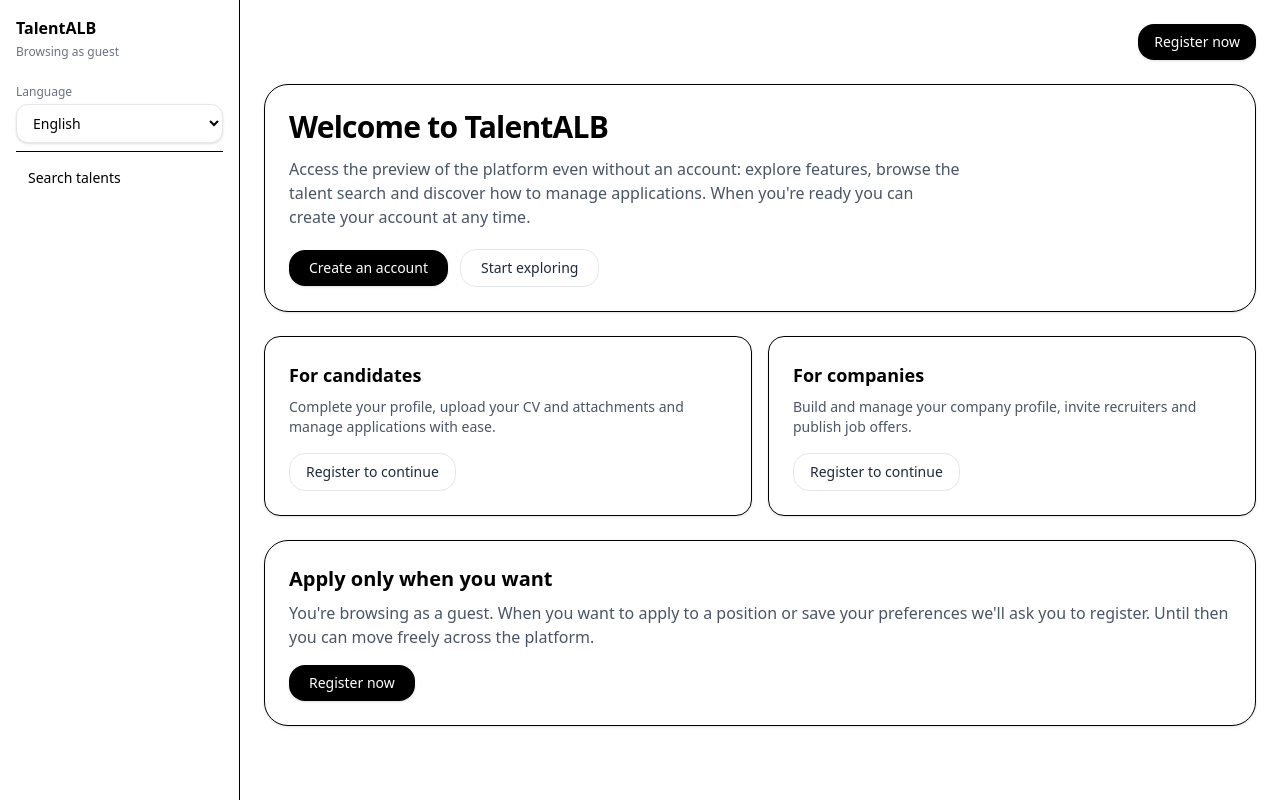
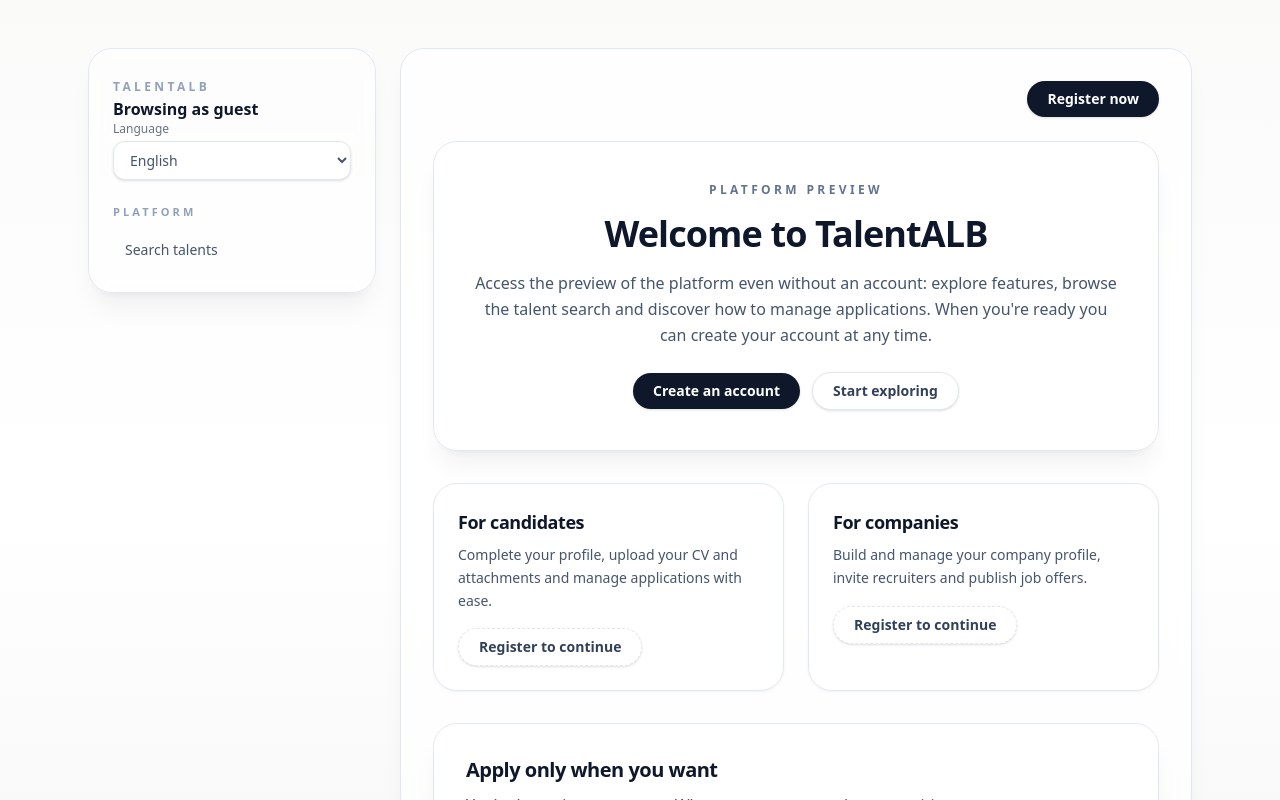
Before and after one commit to Greenlight5am/talent-alb-fe, a React (Vite) app: page /app in a window 1280 px wide. Shown: the top 800 px of the page. Built offline with nearby package versions, Linux system fonts and the light colour scheme.

Commit message:
feat: enhance app shell styling and language controls

```diff
--- a/src/app/features/home/AppLanding.tsx
+++ b/src/app/features/home/AppLanding.tsx
@@ -4,6 +4,11 @@
 
 const DASHBOARD_ROUTE = "/app/me";
 const DEFAULT_ROLE_REDIRECTS = new Set(["CANDIDATE", "EMPLOYER", "ADMIN"]);
+
+const primaryButtonClasses =
+  "inline-flex items-center justify-center rounded-full bg-slate-900 px-5 py-2 text-sm font-semibold text-white shadow-sm transition-transform duration-150 hover:-translate-y-0.5 hover:bg-slate-800";
+const secondaryButtonClasses =
+  "inline-flex items-center justify-center rounded-full border border-slate-200 bg-white px-5 py-2 text-sm font-semibold text-slate-700 shadow-sm transition-transform duration-150 hover:-translate-y-0.5 hover:bg-slate-50";
 
 export default function AppLanding() {
   const { account } = useSession();
@@ -16,27 +21,26 @@
   }
 
   return (
-    <div className="space-y-6">
-      <section className="rounded-3xl border bg-white p-6 shadow-sm">
-        <h1 className="text-3xl font-semibold tracking-tight">{t("landing.welcomeTitle")}</h1>
-        <p className="mt-3 max-w-2xl text-gray-600">{t("landing.welcomeDescription")}</p>
-        <div className="mt-5 flex flex-wrap items-center gap-3">
-          <Link
-            to="/auth/signup"
-            className="rounded-2xl bg-black px-5 py-2 text-sm font-medium text-white shadow transition hover:bg-black/90"
-          >
+    <div className="space-y-8 text-slate-900">
+      <section className="rounded-3xl border border-slate-200 bg-white/80 px-6 py-10 text-center shadow-xl shadow-slate-900/5 backdrop-blur supports-[backdrop-filter]:bg-white/70 sm:px-10">
+        <p className="text-xs font-semibold uppercase tracking-[0.28em] text-slate-500">
+          {t("landing.eyebrow")}
+        </p>
+        <h1 className="mt-4 text-3xl font-semibold tracking-tight sm:text-4xl">{t("landing.welcomeTitle")}</h1>
+        <p className="mt-4 mx-auto max-w-2xl text-sm leading-relaxed text-slate-600 sm:text-base">
+          {t("landing.welcomeDescription")}
+        </p>
+        <div className="mt-6 flex flex-wrap items-center justify-center gap-3">
+          <Link to="/auth/signup" className={primaryButtonClasses}>
             {t("common.actions.createAccount")}
           </Link>
-          <Link
-            to="/app/search"
-            className="rounded-2xl border border-gray-200 px-5 py-2 text-sm font-medium text-gray-800 hover:bg-gray-50"
-          >
+          <Link to="/app/search" className={secondaryButtonClasses}>
             {t("common.actions.explore")}
           </Link>
         </div>
       </section>
 
-      <section className="grid gap-4 md:grid-cols-2">
+      <section className="grid gap-6 md:grid-cols-2">
         <FeatureCard
           title={t("landing.candidates.title")}
           description={t("landing.candidates.description")}
@@ -55,13 +59,12 @@
         />
       </section>
 
-      <section className="rounded-3xl border bg-white p-6 shadow-sm">
-        <h2 className="text-xl font-semibold">{t("landing.guest.title")}</h2>
-        <p className="mt-2 text-gray-600">{t("landing.guest.description")}</p>
-        <Link
-          to="/auth/signup"
-          className="mt-4 inline-flex rounded-2xl bg-black px-5 py-2 text-sm font-medium text-white shadow transition hover:bg-black/90"
-        >
+      <section className="rounded-3xl border border-slate-200 bg-white/80 px-6 py-8 shadow-xl shadow-slate-900/5 backdrop-blur supports-[backdrop-filter]:bg-white/70 sm:px-8">
+        <h2 className="text-xl font-semibold tracking-tight">{t("landing.guest.title")}</h2>
+        <p className="mt-2 max-w-2xl text-sm leading-relaxed text-slate-600 sm:text-base">
+          {t("landing.guest.description")}
+        </p>
+        <Link to="/auth/signup" className={`${primaryButtonClasses} mt-4 w-fit`}>
           {t("common.actions.registerNow")}
         </Link>
       </section>
@@ -85,12 +88,14 @@
   disabled?: boolean;
 }) {
   return (
-    <div className="rounded-2xl border bg-white p-6 shadow-sm">
-      <h3 className="text-lg font-semibold">{title}</h3>
-      <p className="mt-2 text-sm text-gray-600">{description}</p>
+    <div className="rounded-3xl border border-slate-200 bg-white/70 p-6 shadow-sm shadow-slate-900/5 backdrop-blur supports-[backdrop-filter]:bg-white/60">
+      <h3 className="text-lg font-semibold tracking-tight text-slate-900">{title}</h3>
+      <p className="mt-2 text-sm leading-relaxed text-slate-600">{description}</p>
       <Link
         to={disabled ? "/auth/signup" : to}
-        className="mt-4 inline-flex rounded-2xl border border-gray-200 px-4 py-2 text-sm font-medium text-gray-800 transition hover:bg-gray-50"
+        className={`${secondaryButtonClasses} mt-4 w-fit ${
+          disabled ? "border-dashed text-slate-400 hover:-translate-y-0" : ""
+        }`}
       >
         {disabled ? disabledLabel : actionLabel}
       </Link>
--- a/src/app/layouts/AppShell.tsx
+++ b/src/app/layouts/AppShell.tsx
@@ -28,63 +28,101 @@
     ...(!isGuest ? [{ to: "/app/settings", label: t("appShell.menu.common.settings") }] : []),
   ];
 
+  const sections: Array<{ title: string; items: NavItem[] }> = [];
+  if (roles.has("CANDIDATE")) {
+    sections.push({ title: t("appShell.sections.candidate"), items: candidateMenu });
+  }
+  if (roles.has("EMPLOYER") || roles.has("ADMIN")) {
+    sections.push({ title: t("appShell.sections.company"), items: companyMenu });
+  }
+  sections.push({ title: t("appShell.sections.common"), items: commonMenu });
+
   return (
-    <div className="min-h-screen grid grid-cols-[240px_1fr]">
-      <aside className="border-r bg-white p-4">
-        <div className="mb-6 space-y-1">
-          <div className="font-bold">{t("common.appName")}</div>
-          <div className="text-xs text-gray-500 break-all">{acc?.email ?? t("appShell.session.guest")}</div>
+    <div className="min-h-screen bg-gradient-to-b from-stone-50 via-white to-stone-100 text-slate-900">
+      <div className="mx-auto flex max-w-6xl flex-col gap-6 px-4 py-8 sm:px-6 lg:flex-row lg:py-12">
+        <aside className="lg:w-72">
+          <div className="rounded-3xl border border-slate-200 bg-white/80 p-6 shadow-xl shadow-slate-900/5 backdrop-blur supports-[backdrop-filter]:bg-white/60 lg:sticky lg:top-10 lg:max-h-[calc(100vh-5rem)] lg:overflow-y-auto">
+            <div className="space-y-2">
+              <span className="text-xs font-semibold uppercase tracking-[0.28em] text-slate-400">
+                {t("common.appName")}
+              </span>
+              <p className="break-all text-base font-semibold text-slate-900">
+                {acc?.email ?? t("appShell.session.guest")}
+              </p>
             </div>
-        <LanguageSwitcher className="mb-6" />
-        <nav className="space-y-1">
-          {roles.has("CANDIDATE") && candidateMenu.map((m) => <Item key={m.to} {...m} />)}
-          {roles.has("EMPLOYER")  && companyMenu.map((m) => <Item key={m.to} {...m} />)}
-          <div className="pt-2 mt-2 space-y-1 border-t">
-            {commonMenu.map((m) => (
-              <Item key={m.to} {...m} />
+            <LanguageSwitcher
+              className="mt-6 w-full"
+              selectClassName="rounded-2xl border border-slate-200 bg-white px-3 py-2 text-sm font-medium text-slate-600 shadow-sm focus:border-slate-400 focus:ring-2 focus:ring-slate-200"
+            />
+            <nav className="mt-6 space-y-6 text-sm">
+              {sections.map((section) => (
+                <NavSection key={section.title} title={section.title} items={section.items} />
               ))}
-          </div>
+            </nav>
             {!isGuest && (
               <button
                 onClick={() => {
                   clearSessionAccount();
                   window.location.href = "/app";
                 }}
-              className="mt-4 w-full rounded-xl px-3 py-2 text-left text-sm hover:bg-gray-50"
+                className="mt-6 w-full rounded-2xl border border-slate-200 px-4 py-2 text-sm font-medium text-slate-600 transition-transform duration-150 hover:-translate-y-0.5 hover:bg-slate-50 hover:text-slate-900"
               >
                 {t("common.actions.logout")}
               </button>
             )}
-        </nav>
+          </div>
         </aside>
-      <main className="p-6">
+        <main className="flex-1">
+          <div className="rounded-3xl border border-slate-200 bg-white/90 p-6 shadow-xl shadow-slate-900/5 backdrop-blur supports-[backdrop-filter]:bg-white/70 sm:p-8">
             {isGuest && (
-          <div className="mb-6 flex justify-end">
+              <div className="mb-6 flex flex-wrap justify-end gap-3">
                 <button
                   onClick={() => {
                     window.location.href = "/auth/signup";
                   }}
-              className="rounded-2xl bg-black px-4 py-2 text-sm font-medium text-white shadow transition hover:bg-black/90"
+                  className="inline-flex items-center justify-center rounded-full bg-slate-900 px-5 py-2 text-sm font-semibold text-white shadow-sm transition-transform duration-150 hover:-translate-y-0.5 hover:bg-slate-800"
                 >
                   {t("common.actions.registerNow")}
                 </button>
               </div>
             )}
             <Outlet />
+          </div>
         </main>
+      </div>
     </div>
   );
 }
 
-function Item({ to, label }: { to: string; label: string }) {
+type NavItem = { to: string; label: string };
+
+function Item({ to, label }: NavItem) {
   return (
     <NavLink
       to={to}
       className={({ isActive }) =>
-        `block rounded-xl px-3 py-2 text-sm ${isActive ? "bg-black text-white" : "hover:bg-gray-50"}`
+        `block transform rounded-2xl px-3 py-2 text-sm font-medium transition-all duration-150 ${
+          isActive
+            ? "bg-slate-900 text-white shadow-sm"
+            : "text-slate-600 hover:-translate-y-0.5 hover:bg-slate-50 hover:text-slate-900"
+        }`
       }
     >
       {label}
     </NavLink>
   );
 }
+
+function NavSection({ title, items }: { title: string; items: NavItem[] }) {
+  if (items.length === 0) return null;
+  return (
+    <div>
+      <p className="text-[11px] font-semibold uppercase tracking-[0.28em] text-slate-400">{title}</p>
+      <div className="mt-3 space-y-1.5">
+        {items.map((item) => (
+          <Item key={item.to} {...item} />
+        ))}
+      </div>
+    </div>
+  );
+}
--- a/src/shared/i18n/LanguageSwitcher.tsx
+++ b/src/shared/i18n/LanguageSwitcher.tsx
@@ -9,21 +9,44 @@
   sq: "common.language.options.sq",
 };
 
-export function LanguageSwitcher({ className }: { className?: string }) {
+type LanguageSwitcherProps = {
+  className?: string;
+  /**
+   * Additional classes applied to the underlying <select> element.
+   * Useful to adapt the switcher to different layouts while keeping
+   * the same behaviour and accessibility.
+   */
+  selectClassName?: string;
+  /**
+   * When true the visual label is hidden but remains available for
+   * screen readers. Ideal for compact headers.
+   */
+  hideLabel?: boolean;
+};
+
+export function LanguageSwitcher({ className, selectClassName, hideLabel = false }: LanguageSwitcherProps) {
   const { locale, setLocale, t } = useI18n();
 
   const handleChange = (event: ChangeEvent<HTMLSelectElement>) => {
     setLocale(event.target.value as Locale);
   };
 
+  const selectClasses = [
+    "mt-1 w-full rounded-xl border border-gray-200 bg-white px-3 py-2 text-sm shadow-sm focus:border-black focus:outline-none focus:ring-2 focus:ring-black/10",
+    hideLabel && "mt-0",
+    selectClassName,
+  ]
+    .filter(Boolean)
+    .join(" ");
+
   return (
     <label className={className}>
-      <span className="block text-xs font-medium text-gray-500">{t("common.language.label")}</span>
-      <select
-        value={locale}
-        onChange={handleChange}
-        className="mt-1 w-full rounded-xl border border-gray-200 bg-white px-3 py-2 text-sm shadow-sm focus:border-black focus:outline-none focus:ring-2 focus:ring-black/10"
-      >
+      {hideLabel ? (
+        <span className="sr-only">{t("common.language.label")}</span>
+      ) : (
+        <span className="block text-xs font-medium text-gray-500">{t("common.language.label")}</span>
+      )}
+      <select value={locale} onChange={handleChange} className={selectClasses}>
         {SUPPORTED_LOCALES.map((value) => (
           <option key={value} value={value}>
             {t(OPTION_LABEL_KEYS[value])}
--- a/src/shared/i18n/locales/en.ts
+++ b/src/shared/i18n/locales/en.ts
@@ -49,6 +49,7 @@
     },
   },
   landing: {
+    eyebrow: "Platform preview",
     welcomeTitle: "Welcome to TalentALB",
     welcomeDescription:
       "Access the preview of the platform even without an account: explore features, browse the talent search and discover how to manage applications. When you're ready you can create your account at any time.",
@@ -86,6 +87,11 @@
         search: "Search talents",
         settings: "Settings",
       },
+    },
+    sections: {
+      candidate: "Candidate area",
+      company: "Company area",
+      common: "Platform",
     },
     session: {
       guest: "Browsing as guest",
--- a/src/shared/i18n/locales/it.ts
+++ b/src/shared/i18n/locales/it.ts
@@ -48,6 +48,7 @@
 
   },
   landing: {
+    eyebrow: "Anteprima piattaforma",
     welcomeTitle: "Benvenuto in TalentALB",
     welcomeDescription:
       "Accedi all'anteprima della piattaforma anche senza un account: esplora le funzionalità, consulta la ricerca talenti e scopri come gestire le candidature. Quando sarai pronto potrai creare l'account in qualsiasi momento.",
@@ -85,6 +86,11 @@
         search: "Cerca talenti",
         settings: "Impostazioni",
       },
+    },
+    sections: {
+      candidate: "Area candidato",
+      company: "Area azienda",
+      common: "Area piattaforma",
     },
     session: {
       guest: "Accesso come ospite",
--- a/src/shared/i18n/locales/sq.ts
+++ b/src/shared/i18n/locales/sq.ts
@@ -50,6 +50,7 @@
 
   },
   landing: {
+    eyebrow: "Paraqitje e platformës",
     welcomeTitle: "Mirë se erdhe në TalentALB",
     welcomeDescription:
       "Hyr në pamjen paraprake të platformës edhe pa llogari: eksploro funksionalitetet, kërko talentë dhe zbulo si të menaxhosh aplikimet. Kur të jesh gati mund të krijosh llogarinë kur të duash.",
@@ -87,6 +88,11 @@
         search: "Kërko talentë",
         settings: "Cilësimet",
       },
+    },
+    sections: {
+      candidate: "Zona e kandidatit",
+      company: "Zona e kompanisë",
+      common: "Platforma",
     },
     session: {
       guest: "Po shfleton si vizitor",
```
Also changed, not shown: src/features/job-board/JobBoardPage.tsx (+10 -2 lines). Lines whose indentation alone changed are shown as unchanged.
